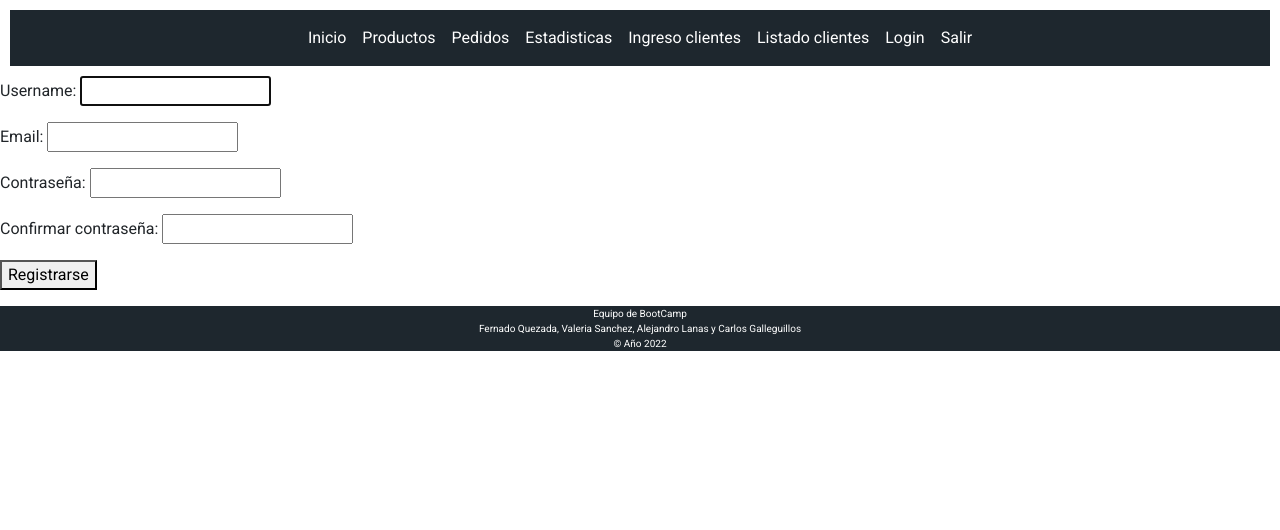
After one commit to valesc1971/ProyectoGrupal_TeLoVendo, a Django app: page /register/ in a window 1280 px wide. The commit adds this page. Shown: the top 530 px of the page. Run offline with Django 3.2, Linux system fonts and the light colour scheme.

Commit message:
cambios martes 26

```diff
--- a/aplicacion1/admin.py
+++ b/aplicacion1/admin.py
@@ -1,6 +1,8 @@
 from django.contrib import admin
-from .models import Cliente
+from .models import Cliente, Pedido, Producto
 
 # Register your models here.
 
 admin.site.register(Cliente)
+admin.site.register(Pedido)
+admin.site.register(Producto)
--- a/aplicacion1/forms.py
+++ b/aplicacion1/forms.py
@@ -1,5 +1,7 @@
 from django import forms
 from django.contrib.auth.models import User
+from django.contrib.auth.forms import UserCreationForm
+
 
 class RegistroClienteForm (forms.Form):
     nombre=forms.CharField (max_length=50, required=True)
@@ -8,7 +10,15 @@ class RegistroClienteForm (forms.Form):
     telefono=forms.CharField(max_length=15, required=True)
     direccion=forms.CharField(max_length=50, required=True)
 
-
 class LoginForm(forms.Form):
     nombre=forms.CharField(widget=forms.TextInput)
     password=forms.CharField(widget=forms.PasswordInput)
+
+class UserRegisterForm(UserCreationForm):
+    email = forms.EmailField()
+    password1 = forms.CharField(label="Contraseña", widget=forms.PasswordInput)
+    password2 = forms.CharField(label="Confirmar contraseña", widget=forms.PasswordInput)
+    class Meta:
+        model = User
+        fields = ['username', 'email', 'password1', 'password2']
+        help_texts = {k:"" for k in fields}
--- a/aplicacion1/templates/aplicacion1/index.html
+++ b/aplicacion1/templates/aplicacion1/index.html
@@ -42,6 +42,8 @@
 	</section>
 </main>
 
+<a type="button" href="{% url 'salir' %}">Salir</a>
+
 {% endblock %}
 
 
--- a/aplicacion1/templates/aplicacion1/layout.html
+++ b/aplicacion1/templates/aplicacion1/layout.html
@@ -44,11 +44,15 @@
 			</ul>
 		</div>
 </nav>
+
+
 {% block content%}
 
 
 
 {% endblock %}
+
+
 
 <footer>
 	<div>Equipo de BootCamp
--- /dev/null
+++ b/aplicacion1/templates/aplicacion1/logout.html
@@ -0,0 +1,5 @@
+{% extends 'aplicacion1/layout.html' %}
+{% block content %}
+<h1>Te has deslogueado</h1>
+<a type="button" href="{% url 'login1' %}">Ingresar nuevamente</a>
+{% endblock %}
--- /dev/null
+++ b/aplicacion1/templates/aplicacion1/register.html
@@ -0,0 +1,9 @@
+{% extends 'aplicacion1/layout.html' %}
+{% block content %}
+<form action="" method="POST">
+    {% csrf_token %}
+    {{ form.as_p }}
+    <button type="submit">Registrarse</button>
+</form>
+
+{% endblock %}
--- a/aplicacion1/urls.py
+++ b/aplicacion1/urls.py
@@ -11,4 +11,5 @@ urlpatterns = [
     path('login/', views.login, name='login'),
     path('bienvenido/', views.bienvenido, name='bienvenido'),
     path('salir/', views.salir, name='salir'),
+    path('register/', views.register, name='register'),
 ]
--- a/aplicacion1/views.py
+++ b/aplicacion1/views.py
@@ -1,13 +1,17 @@
 from django.shortcuts import redirect, render
 from .models import Cliente
-from .forms import RegistroClienteForm, LoginForm
+from .forms import RegistroClienteForm, LoginForm, UserRegisterForm
 from django.contrib.auth.models import User
 from django.contrib.auth import authenticate, login as auth_login, logout
 from django.contrib.auth.decorators import login_required
 from django.views.defaults import page_not_found
+from django.contrib import messages
+from django.contrib.auth.forms import UserCreationForm
+
 
 
 # Create your views here.
+
 
 def index(request):
     return render (request, 'aplicacion1/index.html')
@@ -76,3 +80,19 @@ def salir(request):
 
 def custom_page_not_found_view(request, exception):
     return render(request, "404.html", {})
+
+def register(request):
+    form = UserRegisterForm()
+    print("hola")
+    if request.method == "POST":
+        form = UserRegisterForm(request.POST)
+        if form.is_valid():
+            form.save()
+            username = form.cleaned_data['username']
+            messages.success(request, f'Usuario {username} creado exitosamente.')
+            return redirect('login')
+    else:
+
+        form = UserRegisterForm()
+    context = {'form':form}
+    return render(request, 'aplicacion1/register.html', context)
--- a/projecto1/settings.py
+++ b/projecto1/settings.py
@@ -123,3 +123,5 @@ USE_TZ = True
 # https://docs.djangoproject.com/en/3.1/howto/static-files/
 
 STATIC_URL = '/static/'
+
+LOGIN_REDIRECT_URL = 'index'
--- a/projecto1/urls.py
+++ b/projecto1/urls.py
@@ -19,12 +19,14 @@ from aplicacion1 import views
 from django.conf.urls.static import static
 from django.conf import settings
 from django.conf.urls import handler404
-
+from django.contrib.auth.views import LoginView, LogoutView
 
 
 urlpatterns = [
+    path('', include('aplicacion1.urls')),
     path('admin/', admin.site.urls),
-    path('', include('aplicacion1.urls')),
+    #path('login/', LoginView.as_view(template_name='aplicacion1/login1.html'), name='login'),
+    #path('logout/', LogoutView.as_view(template_name='aplicacion1/logout.html'), name='logout'),
 ]
 
 
```
Also changed, not shown: aplicacion1/templates/aplicacion1/login1.html (added, +8 -0 lines), db.sqlite3, 1 other file.
